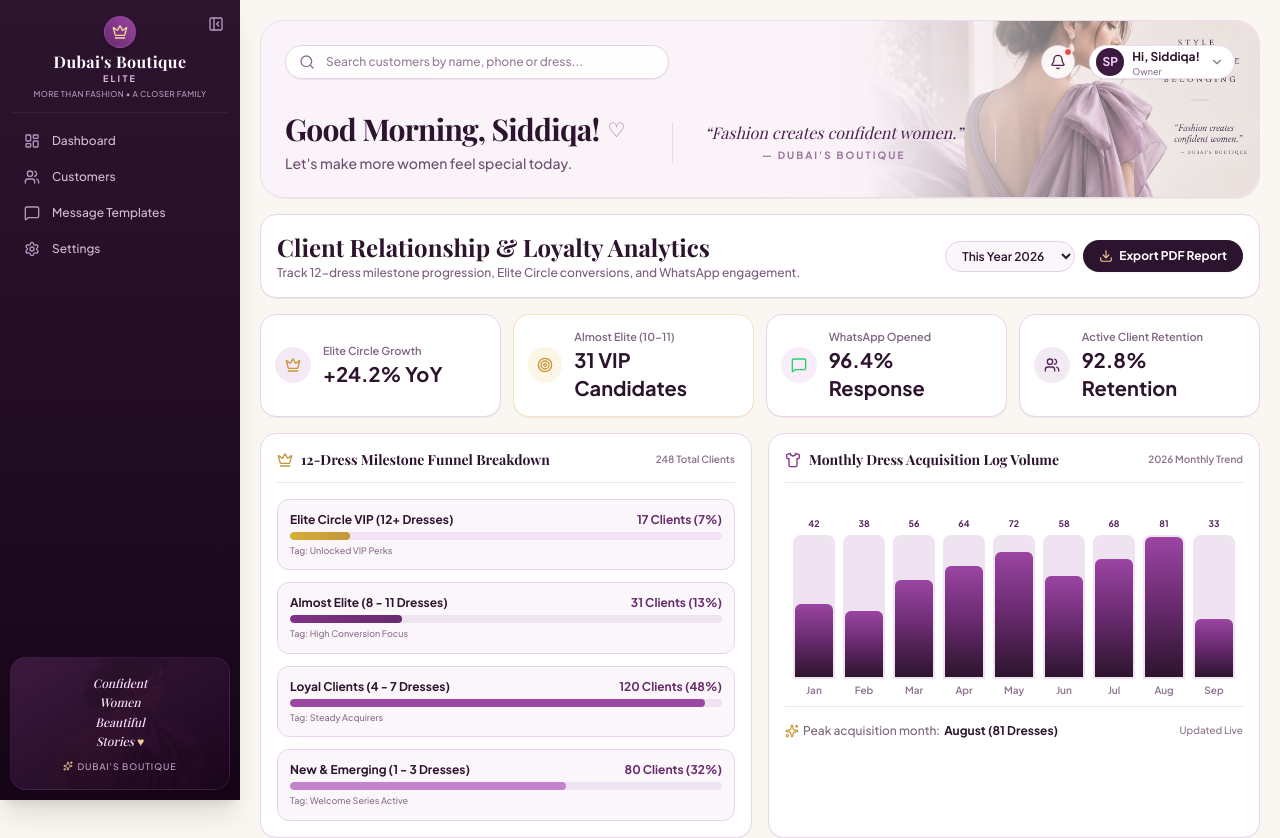
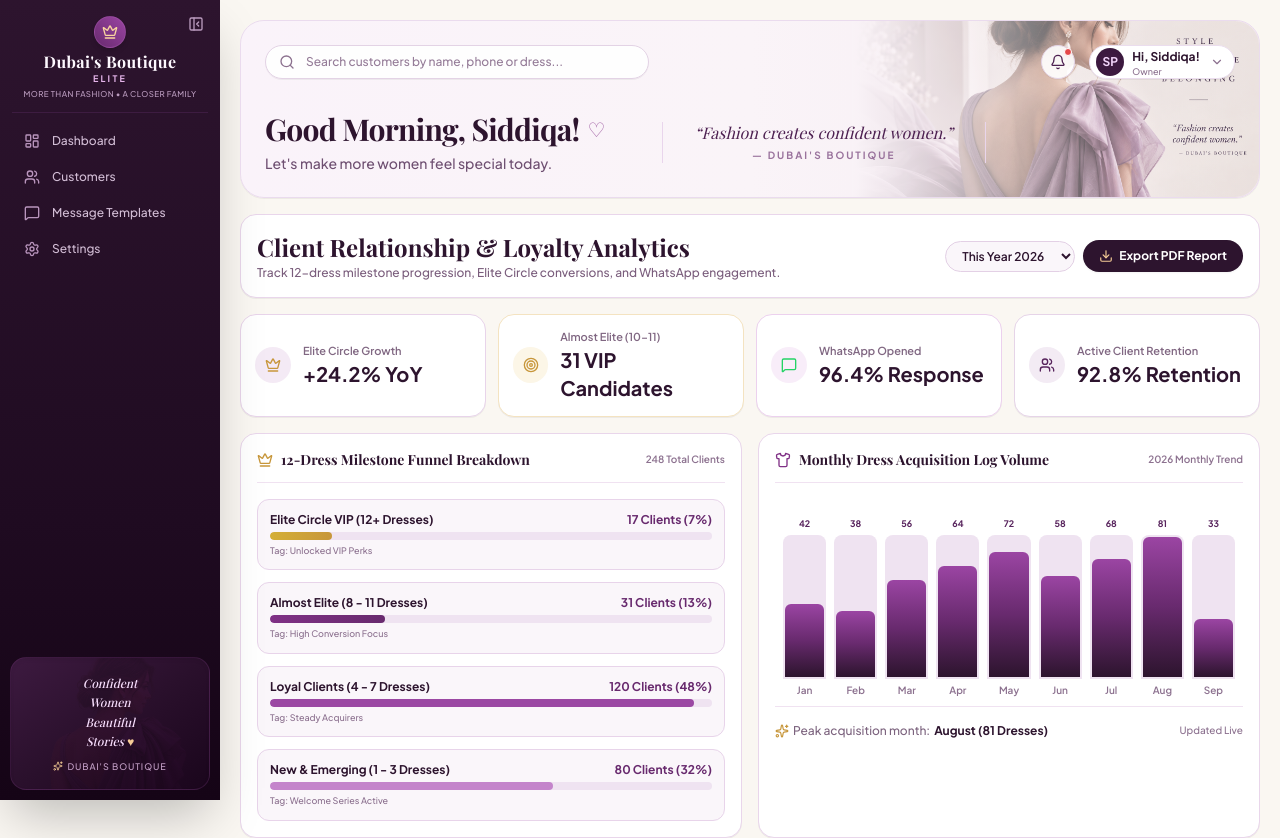
Before and after one commit to sadekap9/db_elite, a Next.js app: page /reports in a window 1280 px wide. Shown: the top 838 px of the page. Built offline with nearby package versions, Linux system fonts and the light colour scheme; a web font is replaced by a local one.

Commit message:
Fix overlay click blocking issue for live deployment

```diff
--- a/components/Sidebar.tsx
+++ b/components/Sidebar.tsx
@@ -1,6 +1,6 @@
 "use client";
 
-import React, { useState } from "react";
+import React, { useState, useEffect } from "react";
 import {
   LayoutDashboard,
   Users,
@@ -28,7 +28,17 @@ export default function Sidebar({
   onToggleSidebar,
 }: SidebarProps) {
   const [selected, setSelected] = useState(activeTab);
+  const [isMobile, setIsMobile] = useState(false);
   const router = useRouter();
+
+  useEffect(() => {
+    const handleResize = () => {
+      setIsMobile(window.innerWidth < 768);
+    };
+    handleResize();
+    window.addEventListener("resize", handleResize);
+    return () => window.removeEventListener("resize", handleResize);
+  }, []);
 
   const menuItems = [
     { name: "Dashboard", icon: LayoutDashboard, href: "/" },
@@ -41,8 +51,7 @@ export default function Sidebar({
     setSelected(name);
     if (onSelectTab) onSelectTab(name);
 
-    // Auto-close sidebar on mobile after choosing item
-    if (typeof window !== "undefined" && window.innerWidth < 768 && onToggleSidebar) {
+    if (isMobile && onToggleSidebar) {
       onToggleSidebar();
     }
 
@@ -53,27 +62,19 @@ export default function Sidebar({
 
   return (
     <>
-      {/* Mobile Backdrop Overlay */}
-      {isOpen && (
+      {/* Mobile Backdrop Overlay - ONLY rendered on mobile when drawer is open */}
+      {isMobile && isOpen && (
         <div
           onClick={onToggleSidebar}
-          onTouchEnd={(e) => {
-            e.preventDefault();
-            onToggleSidebar?.();
-          }}
-          className="fixed inset-0 bg-black/60 backdrop-blur-xs z-[90] md:hidden animate-in fade-in duration-200"
+          className="fixed inset-0 bg-black/60 backdrop-blur-xs z-[90] animate-in fade-in duration-200"
         />
       )}
 
       {/* Floating Mobile Toggle Button (Visible when closed on mobile) */}
-      {!isOpen && (
+      {isMobile && !isOpen && (
         <button
           onClick={onToggleSidebar}
-          onTouchEnd={(e) => {
-            e.preventDefault();
-            onToggleSidebar?.();
-          }}
-          className="fixed bottom-5 left-5 z-[80] md:hidden w-12 h-12 rounded-full bg-[#2D142E] text-[#F5CC96] border border-[#F5CC96]/40 shadow-2xl flex items-center justify-center cursor-pointer active:scale-95 transition-transform"
+          className="fixed bottom-5 left-5 z-[80] w-12 h-12 rounded-full bg-[#2D142E] text-[#F5CC96] border border-[#F5CC96]/40 shadow-2xl flex items-center justify-center cursor-pointer active:scale-95 transition-transform"
           title="Open Menu"
         >
           <Crown className="w-5 h-5" />
@@ -81,11 +82,15 @@ export default function Sidebar({
       )}
 
       <aside
-        className={`fixed md:sticky top-0 left-0 h-screen shrink-0 text-white flex flex-col justify-between select-none shadow-2xl md:shadow-xl z-[100] md:z-30 transition-all duration-300 overflow-y-auto no-scrollbar ${
-          isOpen
-            ? "w-[240px] translate-x-0 pointer-events-auto"
-            : "-translate-x-full md:translate-x-0 md:w-16 md:pointer-events-auto pointer-events-none"
-        }`}
+        className={`${
+          isMobile
+            ? `fixed top-0 left-0 h-screen z-[100] transition-transform duration-300 ${
+                isOpen ? "w-[240px] translate-x-0" : "w-[240px] -translate-x-full"
+              }`
+            : `sticky top-0 h-screen shrink-0 z-30 transition-all duration-300 ${
+                isOpen ? "w-[220px]" : "w-16"
+              }`
+        } text-white flex flex-col justify-between select-none shadow-2xl overflow-y-auto no-scrollbar`}
         style={{
           background: "linear-gradient(180deg, #2D142E 0%, #1F0B21 65%, #150416 100%)",
         }}
@@ -142,10 +147,6 @@ export default function Sidebar({
                 <button
                   key={item.name}
                   onClick={() => handleSelect(item.name, item.href)}
-                onTouchEnd={(e) => {
-                  e.preventDefault();
-                  handleSelect(item.name, item.href);
-                }}
                   title={!isOpen ? item.name : undefined}
                   className={`w-full flex items-center ${
                     isOpen ? "gap-3 px-3 py-2" : "justify-center p-2.5"
@@ -161,9 +162,6 @@ export default function Sidebar({
                     }`}
                   />
                   {isOpen && <span className="truncate">{item.name}</span>}
-                {isOpen && item.name === "Loyalty Program" && (
-                  <span className="ml-auto w-1.5 h-1.5 rounded-full bg-[#F5CC96] animate-pulse" />
-                )}
                 </button>
               );
             })}
```
Lines whose indentation alone changed are shown as unchanged.
